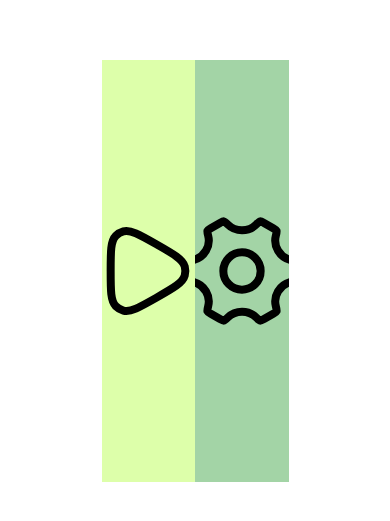
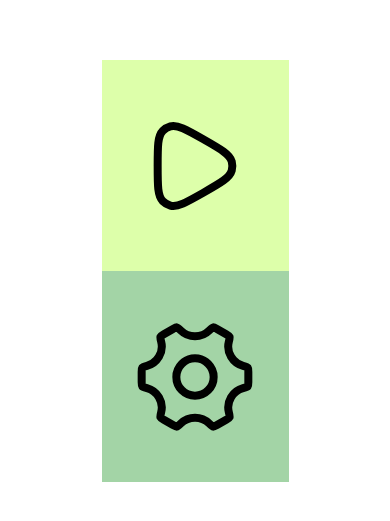
Before and after one commit to Eternal-insomnia/Dynamic-components, a Vue app: page / in a window 390 px wide. Shown: the part 151-672 px from the top of the page. Built offline with nearby package versions, Linux system fonts and the light colour scheme.

Commit message:
Added some animations
Animations and adaptive layout

```diff
--- a/src/components/HomeComponent.vue
+++ b/src/components/HomeComponent.vue
@@ -142,6 +142,27 @@ select {
   width: 50%;
   display: flex;
 }
+@media (max-width: 1050px) {
+  .main-container {
+    width: 100%;
+    display: flex;
+    flex-direction: column;
+    align-items: center;
+    justify-content: center;
+  }
+  .start-application-page {
+    height: 50%;
+  }
+  .application {
+    height: 50%;
+  }
+  .start-settings-page {
+    height: 50%;
+  }
+  .settings {
+    height: 50%;
+  }
+}
 .start-application-page {
   width: 50%;
   display: flex;
@@ -149,6 +170,25 @@ select {
   justify-content: center;
   overflow: hidden;
   cursor: pointer;
+}
+.start-application-page:hover img {
+  animation-duration: 2s;
+  animation-name: applicationPage;
+  animation-iteration-count: infinite;
+}
+@keyframes applicationPage {
+  from {
+    height: 128px;
+    width: 128px;
+  }
+  50% {
+    height: 160px;
+    width: 160px;
+  }
+  to {
+    height: 128px;
+    width: 128px;
+  }
 }
 .application {
   width: 50%;
@@ -166,13 +206,26 @@ select {
   overflow: hidden;
   cursor: pointer;
 }
+.start-settings-page:hover img {
+  animation-duration: 4s;
+  animation-name: settingsPage;
+  animation-iteration-count: infinite;
+}
+@keyframes settingsPage {
+  from {
+    rotate: 0;
+  }
+  to {
+    rotate: 360deg;
+  }
+}
 .settings {
   width: 50%;
   display: flex;
   flex-direction: column;
   align-items: center;
   justify-content: center;
-  overflow: hidden;
+  overflow-y: auto;
 }
 .options {
   height: 100%;
```
